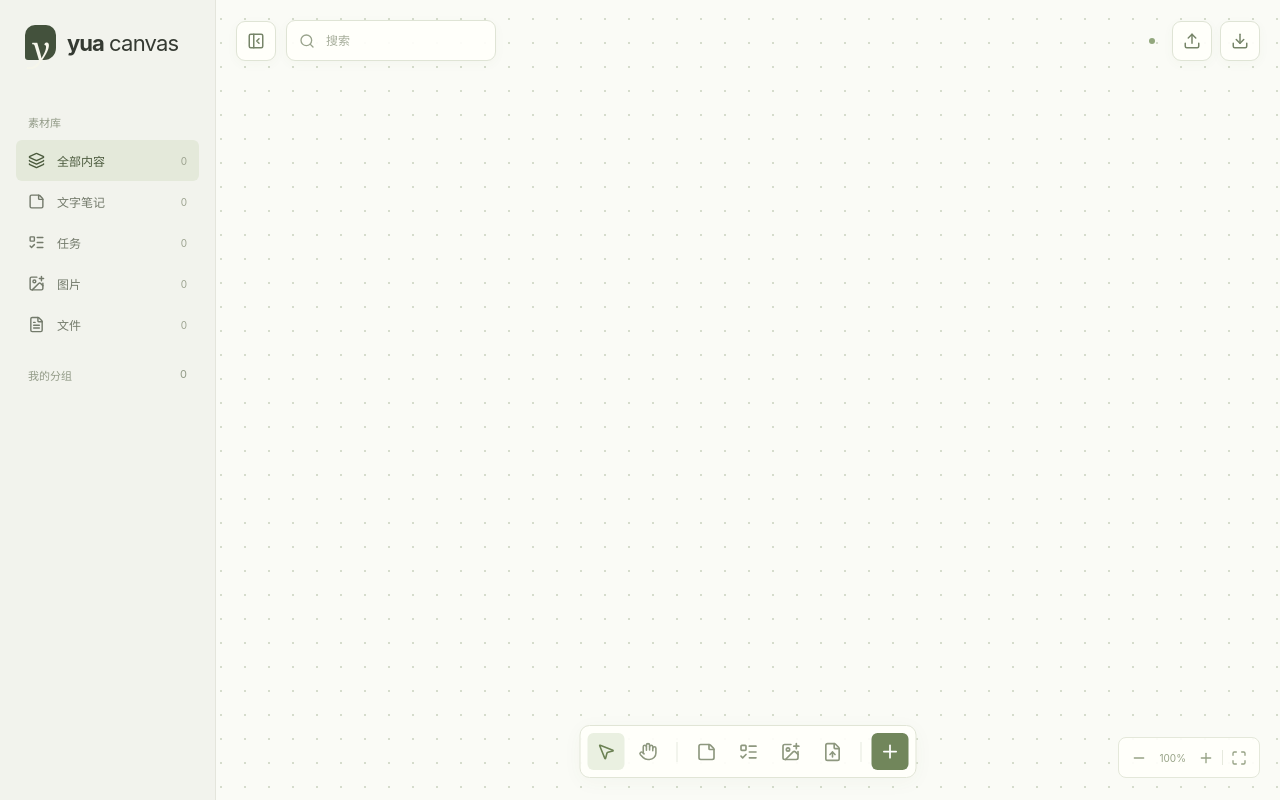
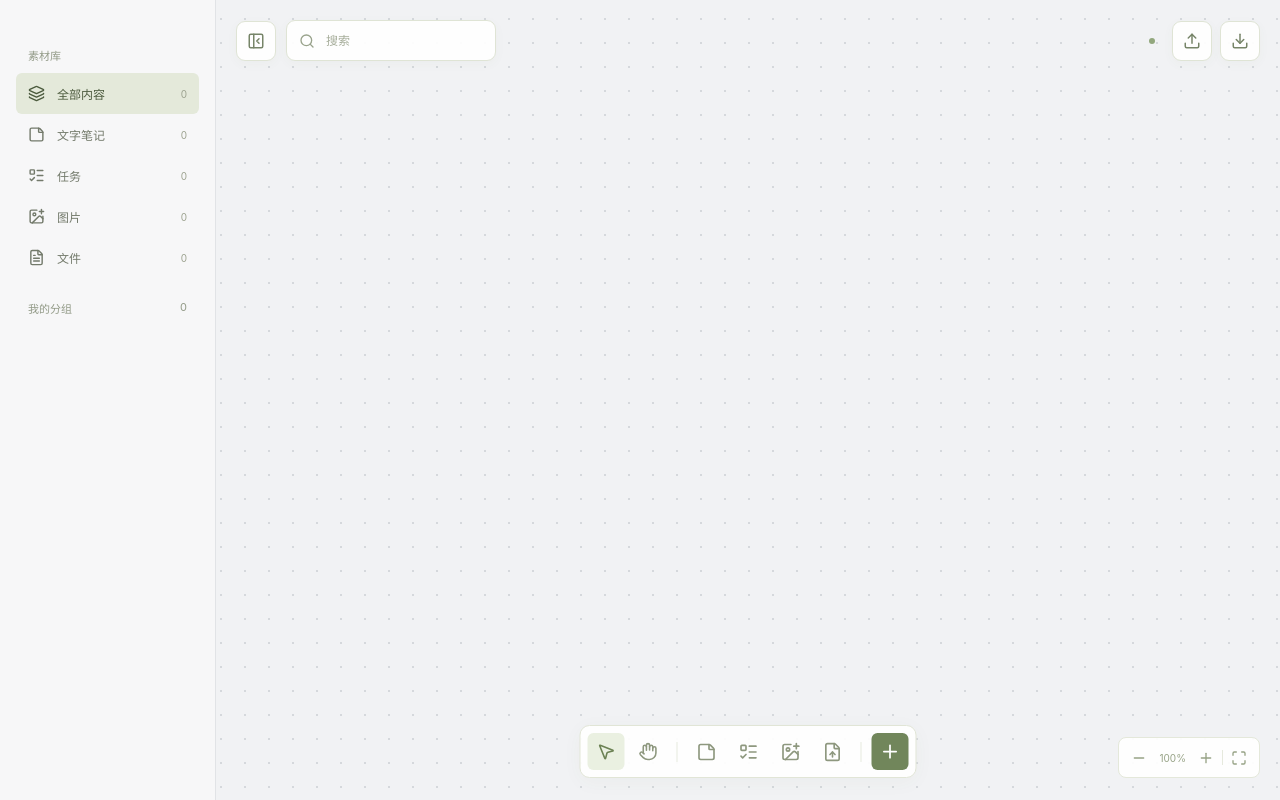
Before and after one commit to atlanmatrix/yua-canvas, a React (Vite) app: page / in a window 1280 px wide. Built offline with nearby package versions, Linux system fonts and the light colour scheme.

Commit message:
Use a light gray canvas with white cards and remove sidebar branding

```diff
--- a/src/main.tsx
+++ b/src/main.tsx
@@ -64,7 +64,7 @@ import {
 } from "./geometry";
 import "./style.css";
 const uid = () => crypto.randomUUID();
-const colors = ["#fffdf5", "#eaf0e8", "#f4e8e2", "#e8edf4", "#ede8f4"];
+const colors = ["#ffffff"];
 function Attachment({ card, large = false }: { card: Card; large?: boolean }) {
   const [url, setUrl] = useState(""),
     [fileText, setFileText] = useState("");
@@ -1266,12 +1266,6 @@ function App() {
       onPointerCancel={pointerUp}
     >
       <aside className={"sidebar " + (!sidebar ? "collapsed" : "")}>
-        <a className="brand" href="#" onClick={(e) => e.preventDefault()}>
-          <span className="brand-icon">y</span>
-          <span>
-            yua<span className="brand-light"> canvas</span>
-          </span>
-        </a>
         <div className="section-label">素材库</div>
         <nav>
           {[
@@ -1602,7 +1596,7 @@ function App() {
                   top: c.y,
                   width: cardRect(c).width,
                   height: cardRect(c).height,
-                  background: c.kind === "image" ? "transparent" : c.color,
+                  background: "#ffffff",
                 }}
                 onPointerDown={(e) => {
                   e.stopPropagation();
@@ -1956,20 +1950,6 @@ function App() {
               onChange={(e) => setNote({ ...note, text: e.target.value })}
             />
             <div className="modal-bottom">
-              <div className="colors">
-                {colors.map((color) => (
-                  <button
-                    key={color}
-                    type="button"
-                    aria-label={`颜色 ${color}`}
-                    className={note.color === color ? "selected-color" : ""}
-                    style={{ background: color }}
-                    onClick={() => setNote({ ...note, color })}
-                  >
-                    {note.color === color && <Check size={13} />}
-                  </button>
-                ))}
-              </div>
               <button
                 className="primary"
                 disabled={!note.text.trim()}
--- a/src/style.css
+++ b/src/style.css
@@ -8,7 +8,7 @@
     "Microsoft YaHei",
     sans-serif;
   color: #353a32;
-  background: #fafbf6;
+  background: #f1f2f4;
   font-synthesis: none;
   font-size: 14px;
 }
@@ -68,8 +68,8 @@ button:hover {
 .sidebar {
   width: 216px;
   flex-shrink: 0;
-  border-right: 1px solid #e4e5dc;
-  background: #f2f3ed;
+  border-right: 1px solid #e1e3e6;
+  background: #f7f7f8;
   display: flex;
   flex-direction: column;
   padding: 25px 16px;
@@ -79,32 +79,6 @@ button:hover {
   width: 0;
   padding: 0;
   border: 0;
-}
-.brand {
-  display: flex;
-  align-items: center;
-  gap: 11px;
-  font-size: 22px;
-  font-weight: 650;
-  letter-spacing: -1px;
-  white-space: nowrap;
-  padding: 0 9px;
-  margin-bottom: 32px;
-}
-.brand-light {
-  font-weight: 400;
-  letter-spacing: -0.8px;
-}
-.brand-icon {
-  background: #43513c;
-  color: #f6f6eb;
-  width: 31px;
-  height: 35px;
-  display: grid;
-  place-items: center;
-  font: italic 34px Georgia;
-  border-radius: 10px 10px 12px 3px;
-  padding-bottom: 8px;
 }
 .section-label {
   font-size: 11px;
@@ -168,8 +142,8 @@ main {
   position: absolute;
   inset: 0;
   overflow: hidden;
-  background-color: #fafbf6;
-  background-image: radial-gradient(circle, #d5dccc 0.85px, transparent 0.9px);
+  background-color: #f1f2f4;
+  background-image: radial-gradient(circle, #d5d8dc 0.85px, transparent 0.9px);
   touch-action: none;
   user-select: none;
 }
@@ -204,7 +178,7 @@ main {
   height: 40px;
   border: 1px solid #dfe4d5;
   border-radius: 9px;
-  background: #fffffbed;
+  background: #ffffffed;
   box-shadow: 0 3px 12px #576c3e09;
   color: #778569;
 }
@@ -217,7 +191,7 @@ main {
   padding: 11px 12px;
   width: 210px;
   color: #99a38c;
-  background: #fffffbed;
+  background: #ffffffed;
   box-shadow: 0 3px 12px #576c3e09;
 }
 .search input {
@@ -350,7 +324,7 @@ main {
   align-items: center;
   justify-content: center;
   gap: 8px;
-  background: #edefe6;
+  background: #f5f6f7;
   color: #879476;
   flex: 1;
   min-height: 120px;
@@ -400,7 +374,7 @@ main {
   display: flex;
   align-items: center;
   gap: 5px;
-  background: #fffffbed;
+  background: #ffffffed;
   border: 1px solid #e1e5d6;
   border-radius: 10px;
   padding: 7px;
@@ -434,7 +408,7 @@ main {
   display: flex;
   align-items: center;
   border: 1px solid #e4e8da;
-  background: #fffffbed;
+  background: #ffffffed;
   border-radius: 8px;
   padding: 6px;
   z-index: 5;
@@ -1110,7 +1084,7 @@ main {
   overflow: visible;
 }
 .card-text {
-  background: transparent !important;
+  background: #ffffff !important;
 }
 .card-text .note-body {
   padding: 12px;
@@ -1142,3 +1116,7 @@ main {
 .card.selected {
   overflow: visible;
 }
+
+.note-modal .modal-bottom {
+  justify-content: flex-end;
+}
```
